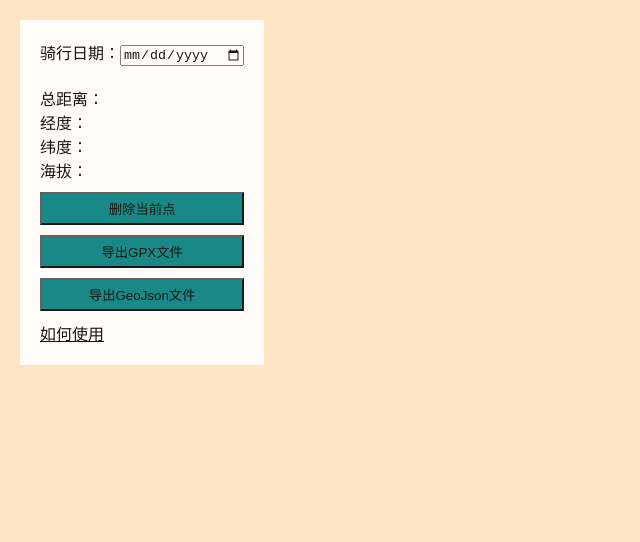
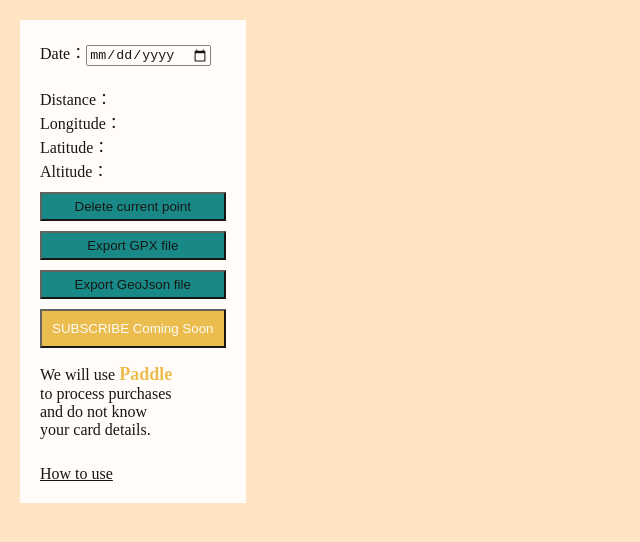
Before and after one commit to tailang/RiderMap, a website built with webpack: page src/index.html in a window 1280 px wide. Shown: the whole page, without its empty margins (0-640 px from the left). Built offline with nearby package versions, Linux system fonts and the light colour scheme; what mapbox-gl would draw is missing.

Commit message:
feat: 🎸 paddle

```diff
--- a/src/index.html
+++ b/src/index.html
@@ -10,18 +10,20 @@
 <body>
     <div id="map"></div>
     <div id="map-data">
-        <div id='travel-date'>骑行日期：<input id='select-date' type="date"/>
+        <div id='travel-date'>Date：<input id='select-date' type="date"/>
         </div>
         <div id='map-data-block'>
-            <div>总距离：<span id='distance'></span></div>
-            <div>经度：<span id='lng'></span></div>
-            <div>纬度：<span id='lat'></span></div>
-            <div>海拔：<span id='ele'></span></div>
+            <div>Distance：<span id='distance'></span></div>
+            <div>Longitude：<span id='lng'></span></div>
+            <div>Latitude：<span id='lat'></span></div>
+            <div>Altitude：<span id='ele'></span></div>
         </div>
-        <button class="btn" id="delete-point">删除当前点</button>
-        <button class="btn" id="export-gpx">导出GPX文件</button>
-        <button class="btn" id="export-geo">导出GeoJson文件</button>
-        <a id="about" target="view_window" href="https://tailang.top/2021/08/14/map/">如何使用</a>
+        <button class="btn" id="delete-point">Delete current point</button>
+        <button class="btn" id="export-gpx">Export GPX file</button>
+        <button class="btn" id="export-geo">Export GeoJson file</button>
+        <button class="subscribe" id="paddle">SUBSCRIBE Coming Soon</button>
+        <p>We will use <span style="font-size: large; font-weight: bold;color: rgb(232, 185, 66);">Paddle</span><br/> to process purchases<br/> and do not know <br/> your card details.</p>
+        <a id="about" target="view_window" href="https://tailang.top/2021/08/14/map/">How to use</a>
     </div>
 </body>
 
--- a/src/rideRoute.css
+++ b/src/rideRoute.css
@@ -40,6 +40,17 @@ body {
     padding-bottom: 5px;
 }
 
+.subscribe {
+    text-align: center;
+    background-color: rgb(232, 185, 66);
+    color: white;
+    margin-top: 10px;
+    padding-left: 10px;
+    padding-right: 10px;
+    padding-top: 10px;
+    padding-bottom: 10px;
+}
+
 #about {
     margin-top: 10px;
     font-size: medium;
```
